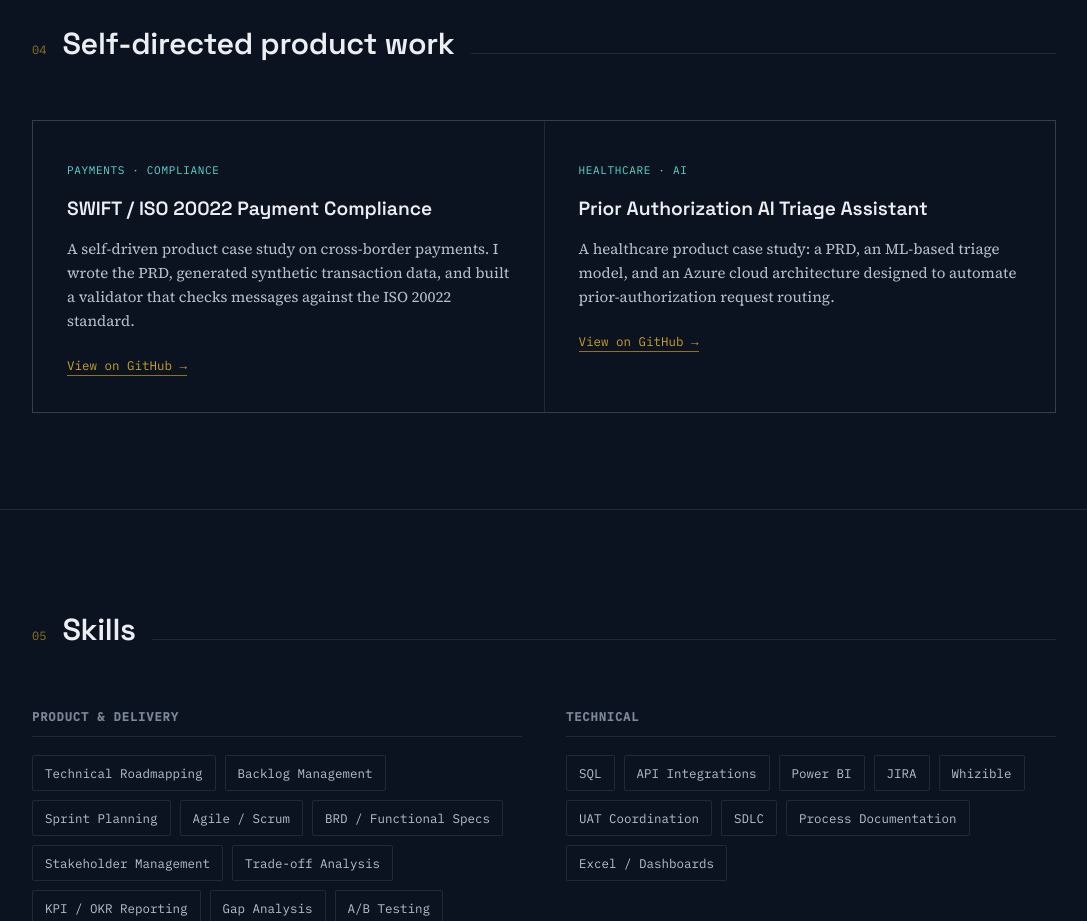
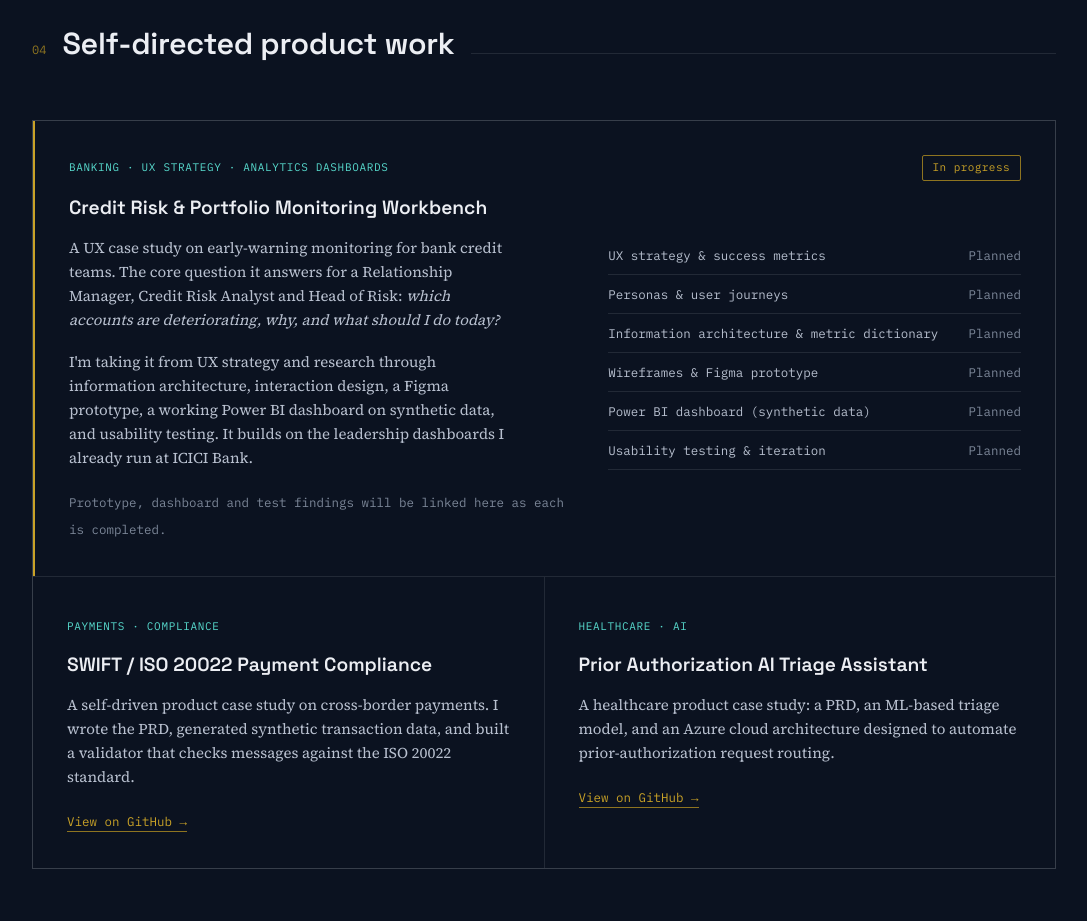
Before and after one commit to Ankit10838/portfolio, a plain HTML site: page index.html in a window 1280 px wide. Shown: the part 3860-4781 px from the top of the page, without its empty margins (96-1183 px from the left). Drawn offline with Linux system fonts and the light colour scheme.

Commit message:
Add files via upload

```diff
--- a/index.html
+++ b/index.html
@@ -211,6 +211,26 @@
   }
   .project-link:hover{ color:var(--cyan); border-color:var(--cyan); }
 
+  /* Featured UX project card */
+  @media (min-width:700px){ .project-card.featured{ grid-column:1 / -1; } }
+  .project-card.featured{ border-left:2px solid var(--brass); }
+  .project-head{ display:flex; align-items:center; justify-content:space-between; gap:12px; flex-wrap:wrap; }
+  .status{
+    font-family:var(--mono); font-size:11px; color:var(--brass);
+    border:1px solid var(--brass-soft); padding:3px 10px; border-radius:2px;
+    letter-spacing:0.04em;
+  }
+  .featured-body{ display:grid; grid-template-columns:1fr; gap:28px; }
+  @media (min-width:860px){ .featured-body{ grid-template-columns:1.2fr 1fr; gap:44px; } }
+  .featured-body p{ max-width:56ch; }
+  .deliverables{ list-style:none; font-family:var(--mono); font-size:12.5px; color:var(--paper-dim); }
+  .deliverables li{
+    display:flex; justify-content:space-between; gap:16px;
+    padding:9px 0; border-bottom:1px solid var(--line);
+  }
+  .deliverables li span:last-child{ color:var(--slate); text-align:right; }
+  .project-note{ font-family:var(--mono); font-size:12.5px; color:var(--slate); }
+
   /* ---------- SKILLS ---------- */
   .skill-cols{ display:grid; grid-template-columns:1fr; gap:44px; }
   @media (min-width:700px){ .skill-cols{ grid-template-columns:1fr 1fr; } }
@@ -379,6 +399,31 @@
     <div class="wrap">
       <div class="section-head"><span class="section-num">04</span><span class="section-title">Self-directed product work</span><span class="section-line"></span></div>
       <div class="projects">
+
+        <!-- NEW: UX / dashboard project -->
+        <div class="project-card featured" id="ux-workbench">
+          <div class="project-head">
+            <span class="project-tag">Banking · UX Strategy · Analytics Dashboards</span>
+            <span class="status">In progress</span>
+          </div>
+          <h3>Credit Risk &amp; Portfolio Monitoring Workbench</h3>
+          <div class="featured-body">
+            <div>
+              <p>A UX case study on early-warning monitoring for bank credit teams. The core question it answers for a Relationship Manager, Credit Risk Analyst and Head of Risk: <em>which accounts are deteriorating, why, and what should I do today?</em></p>
+              <p>I'm taking it from UX strategy and research through information architecture, interaction design, a Figma prototype, a working Power BI dashboard on synthetic data, and usability testing. It builds on the leadership dashboards I already run at ICICI Bank.</p>
+              <span class="project-note">Prototype, dashboard and test findings will be linked here as each is completed.</span>
+            </div>
+            <ul class="deliverables" aria-label="Project deliverables">
+              <li><span>UX strategy &amp; success metrics</span><span>Planned</span></li>
+              <li><span>Personas &amp; user journeys</span><span>Planned</span></li>
+              <li><span>Information architecture &amp; metric dictionary</span><span>Planned</span></li>
+              <li><span>Wireframes &amp; Figma prototype</span><span>Planned</span></li>
+              <li><span>Power BI dashboard (synthetic data)</span><span>Planned</span></li>
+              <li><span>Usability testing &amp; iteration</span><span>Planned</span></li>
+            </ul>
+          </div>
+        </div>
+
         <div class="project-card">
           <span class="project-tag">Payments · Compliance</span>
           <h3>SWIFT / ISO 20022 Payment Compliance</h3>
@@ -462,11 +507,11 @@
           <span class="label">Phone</span>
           <span class="value">+91 85710 49972</span>
         </a>
-        <a class="contact-item" href="#" target="_blank" rel="noopener">
+        <a class="contact-item" href="https://www.linkedin.com/in/ankit-sharma-a3a0b81b1/" target="_blank" rel="noopener">
           <span class="label">LinkedIn</span>
           <span class="value">https://www.linkedin.com/in/ankit-sharma-a3a0b81b1/</span>
         </a>
-        <a class="contact-item" href="#" target="_blank" rel="noopener">
+        <a class="contact-item" href="https://github.com/Ankit10838" target="_blank" rel="noopener">
           <span class="label">GitHub</span>
           <span class="value">https://github.com/Ankit10838</span>
         </a>
```
